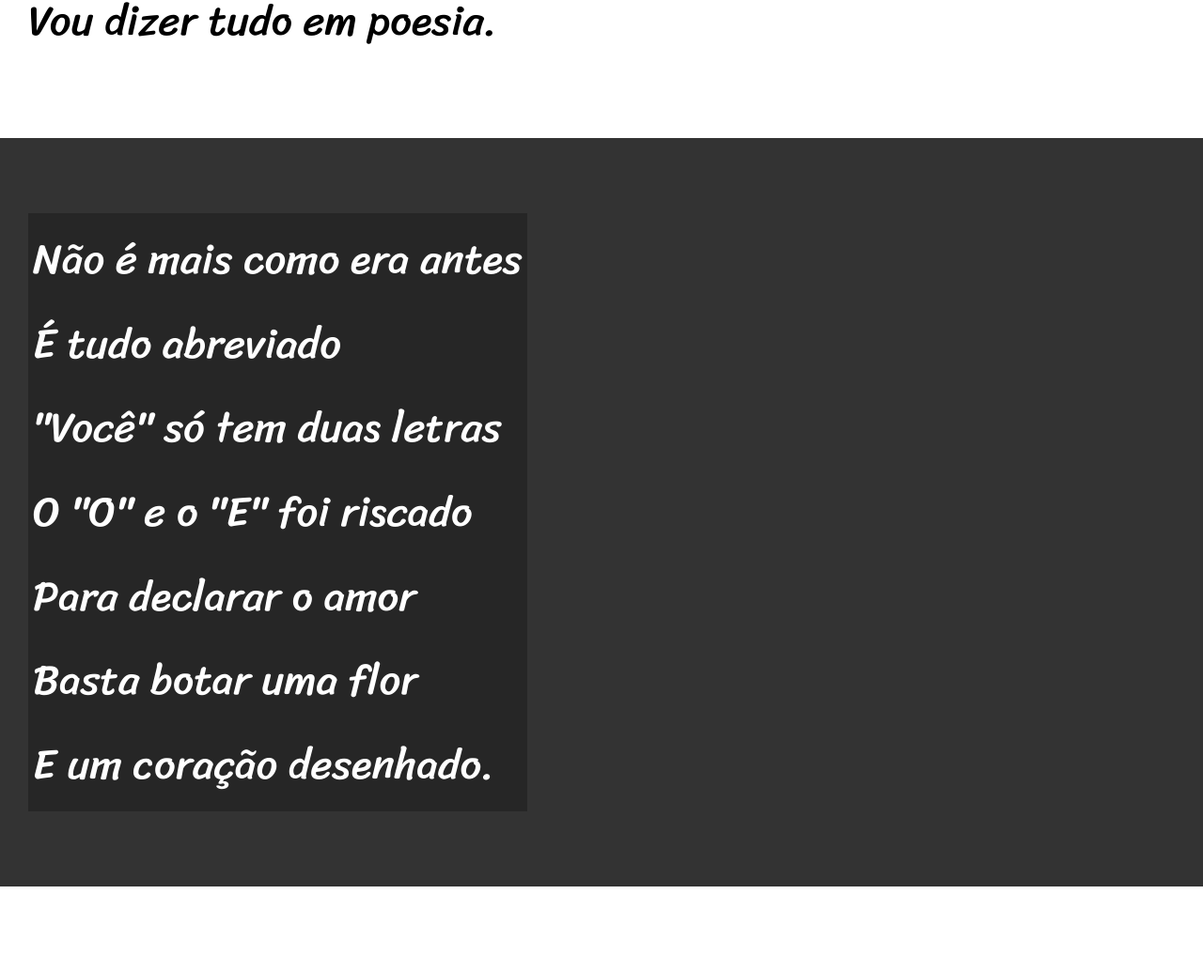
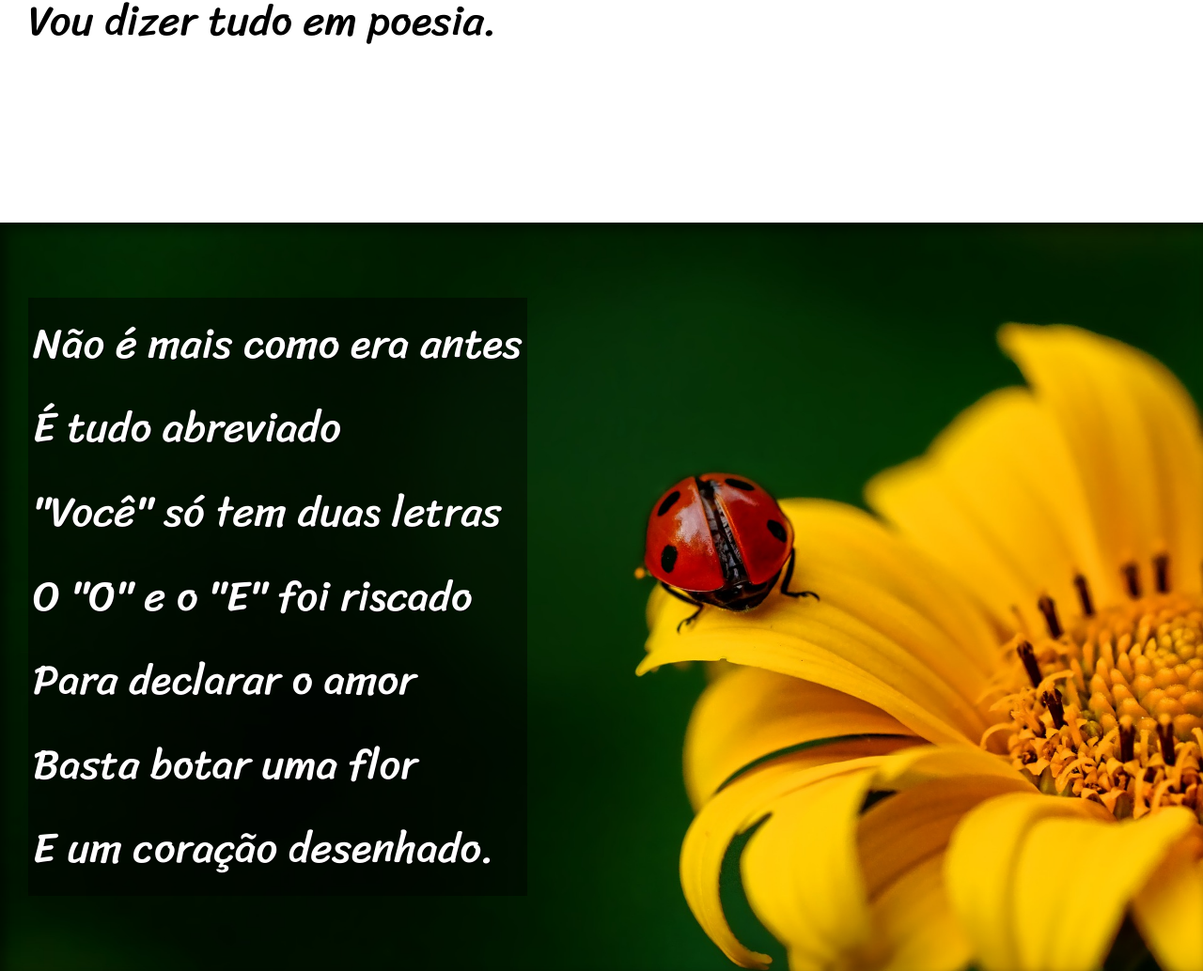
Before and after one commit to PedroFreitas10/html-css, a plain HTML site: page desafios/desafio012/index.html in a window 1280 px wide. Shown: the part 847-1881 px from the top of the page at 94% size. Drawn offline with Linux system fonts and the light colour scheme; a web font is replaced by a local one.

Commit message:
efeito paralax

```diff
--- a/desafios/desafio012/estilo/style.css
+++ b/desafios/desafio012/estilo/style.css
@@ -59,6 +59,10 @@ section {
   font-size: 3.5vw;
 }
 
+section p {
+  padding-bottom: 2em;
+}
+
 section.normal {
   background-color: white;
   color: black;
@@ -67,12 +71,16 @@ section.normal {
 section.imagem {
   background-color: rgb(51, 51,51);
   color: white;
+  box-shadow: inset 6px 6px 13px 0px rgba(0, 0, 0, 0.534);
+  background-size: cover;
+  background-attachment: fixed;
 }
 
 section.imagem p {
   display: inline-block;
   padding: 5px;
-  background-color: rgba(0, 0, 0, 0.253);
+  background-color: rgba(0, 0, 0, 0.459);
+  text-shadow: 1px 1px 0px black;
 }
 
 footer {
@@ -81,3 +89,12 @@ footer {
   color: white;
   padding: 10px;
 }
+
+section#img01 {
+  background-image: url(../imagens/background001.jpg);
+  background-position: right center;
+}
+
+section#img02 {
+  background-image: url(../imagens/background002.jpg);
+}
--- a/desafios/desafio012/index.html
+++ b/desafios/desafio012/index.html
@@ -27,7 +27,7 @@
 
 
 
-  <section class="imagem">
+  <section class="imagem" id="img01">
     <p>
       Não é mais como era antes <br>
       É tudo abreviado <br>
@@ -63,7 +63,7 @@
   </section>
 
 
-  <section class="imagem">
+  <section class="imagem" id="img02">
     <p>
       Tenho saudade das cartas <br>
       Escritas com a própria mão <br>
```
